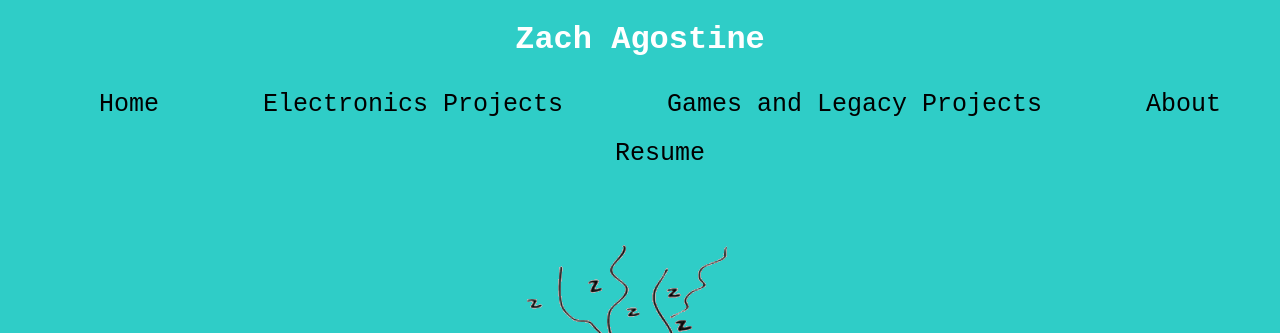
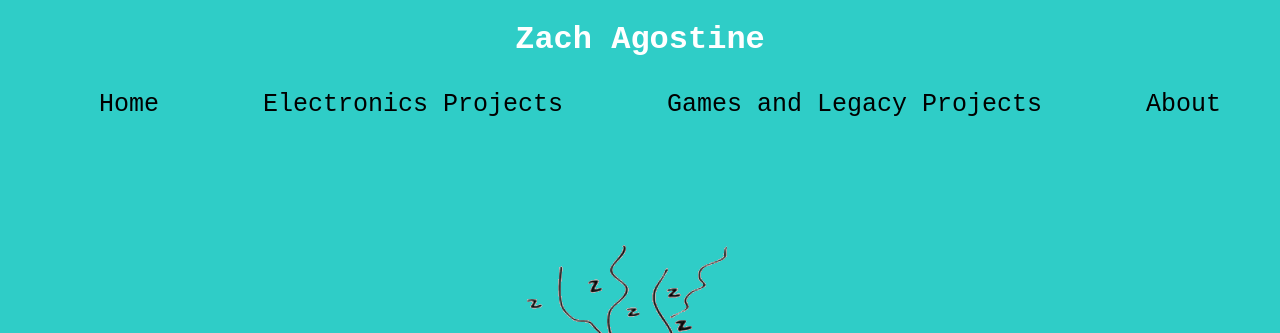
Before and after one commit to ZachAgostine/ZachAgostine.github.io, a Jekyll site: the page index.html, which Jekyll copies as it is, in a window 1280 px wide. Shown: the top 333 px of the page. Built offline with Jekyll 4.4.1, drawn with Linux system fonts in a browser that asks for light colours.

Commit message:
Update index.html

```diff
--- a/index.html
+++ b/index.html
@@ -45,8 +45,8 @@ h1 {
 }
 	h4 {
 	font-family: "Courier New", Georga, SanSerif;
-	size: 30px;
-	color: orange;
+	size: 40px;
+	color: rgb(255, 140, 0);
 	text-align: center;
 }
 
@@ -136,9 +136,6 @@ p {
 			<li><a href="javascript:ReverseDisplay('content4')">
     About
 </a></li>
-			<li><a href="javascript:ReverseDisplay('content5')">
-    Resume
-</a></li>
 
 		</ul>
 
@@ -164,14 +161,12 @@ p {
 <div id="content3" class="toggle">
   <h3>Wireless Emergency Stop Button for PLCs</h3>
   <img src="IoTeStop.jpg" width="700px">
-<p>Using two NODE MCU boards with integrated ESP8266, I created a simple wireless button that can be used to stop a program running on a PLC.  This project was featured on Instructables.com and was a runner up in the IoT contest.  Use the link below to view the build guide.</p>
-<h4><a href="https://www.instructables.com/id/Wireless-Emergency-Stop-Button-for-PLC-Safety/"</a></h4>
-
+<p>Using two NODE MCU boards with integrated ESP8266, I created a simple wireless button that can be used to stop a program running on a PLC.  This project was featured on Instructables.com and was a runner up in the IoT contest.  Build guide: https://www.instructables.com/id/Wireless-Emergency-Stop-Button-for-PLC-Safety.</p>
 
   <h3>Blynk Coffee Maker</h3>
-<iframe width="560" height="315" src="https://www.youtube.com/watch?v=NcDCSz_rUZ8" frameborder="0" allowfullscreen></iframe>
-  <img src="coffee maker.jpg" width="700px">
-	<p>This project uses an Arduino, NODE MCU and Blynk to wirelessly deliever a hot cup of coffee in minutes.  This coffee maker can also be modified to sync with your morning alarm clock via Google Assistant and IFTTT.  Check out the code below!</p>
+<iframe width="560" height="315" src="https://www.youtube.com/embed/NcDCSz_rUZ8" frameborder="0" allow="accelerometer; autoplay; encrypted-media; gyroscope; picture-in-picture" allowfullscreen></iframe>
+<img src="coffee maker.jpg" width="700px">
+<p>This project uses an Arduino, NODE MCU and Blynk to wirelessly deliever a hot cup of coffee in minutes.  This coffee maker can also be modified to sync with your morning alarm clock via Google Assistant and IFTTT.  Check out the code below!</p>
 <h4><a href="IoTCoffee.zip" download>Download code</a></h4>
 
 
@@ -182,16 +177,14 @@ p {
 
 
   <h3>Basys-3 Timer for Pine-wood Derby</h3>
-  <iframe width="560" height="315" src="https://www.youtube.com/watch?v=JbWmb1NUR7Y" frameborder="0" allowfullscreen></iframe>
+  <iframe width="560" height="315" src="https://www.youtube.com/embed/JbWmb1NUR7Y" frameborder="0" allow="accelerometer; autoplay; encrypted-media; gyroscope; picture-in-picture" allowfullscreen></iframe>
   <p>Final project for Digital Electronics using VHDL and Basys-3 board.</p>
   <h4><a href="VHDL Counter Code.zip" download>Download counter code</a></h4>
 
   <h3>Interactive Chirping Cat Toy</h3>
-<iframe width="560" height="315" src="https://www.youtube.com/watch?v=Sg6A_5jPaTo" frameborder="0" allowfullscreen></iframe>
+<iframe width="560" height="315" src="https://www.youtube.com/embed/Sg6A_5jPaTo" frameborder="0" allow="accelerometer; autoplay; encrypted-media; gyroscope; picture-in-picture" allowfullscreen></iframe>
   <img src="Chirp Toy.jpg" width="700px">
-<p>Using an analog playback module with a power amplifier, I created a small toy for my cat that mimics the sound of a chirping bird.  I further improved this toy by adding a distance sensor that triggers a small servo to flick some string while my playback module chirps.  The finished project made one happy cat. Use the link below for a build guide.</p>
-<h4><a href="https://www.instructables.com/id/IoT-Chirping-Nest-Toy-for-Cats/"</a></h4>
-
+<p>Using an analog playback module with a power amplifier, I created a small toy for my cat that mimics the sound of a chirping bird.  I further improved this toy by adding a distance sensor that triggers a small servo to flick some string while my playback module chirps.  The finished project made one happy cat. Build guide: https://www.instructables.com/id/IoT-Chirping-Nest-Toy-for-Cats.</p>
 
 </div>
 
@@ -200,14 +193,6 @@ p {
   <img class="face" src="i.jpg">
   <p>Thanks for stopping by my portfolio!  Drop me a line at zachary.agostine@gmail.com if you have any questions or comments!</p>
   </div>
-
-<!--Resume-->
-<div id="content5" class="toggle">
-  <object width="100%" height="1000px; "data="Agostine_CV_2019.pdf">
-  <h4><a href="Agostine_CV_2019.pdf" download>Download</a></h4>
-
-</div>
-
 
 
 	<!--Scripts-->
```
